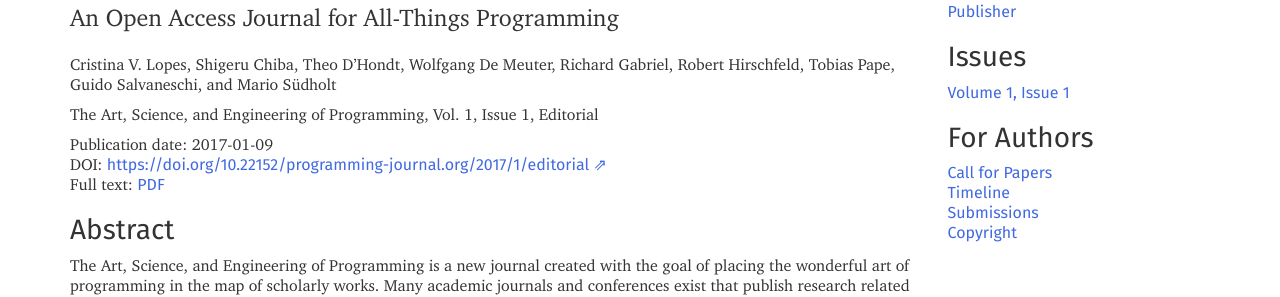
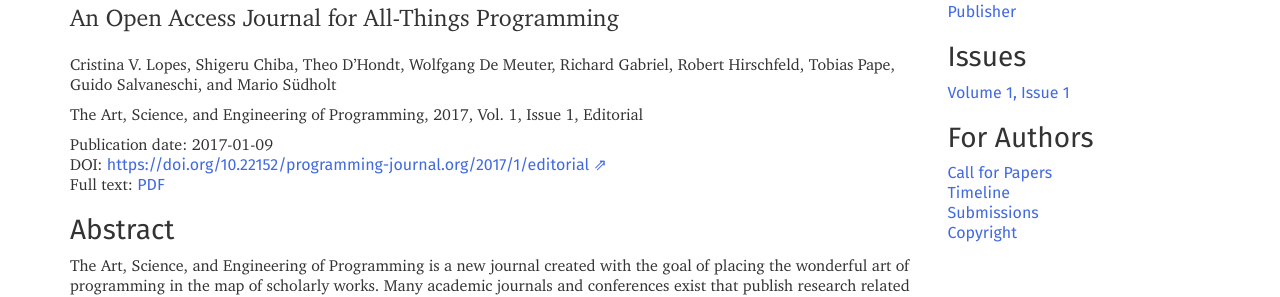
Before and after one commit to programming-journal/programming-journal.github.io, a Jekyll site: the page built from 2017/1/editorial/index.markdown, in a window 1280 px wide. Shown: the part 245-542 px from the top of the page. Built offline with Jekyll 4.4.1, drawn with Linux system fonts in a browser that asks for light colours; nearby versions of some CDN libraries.

Commit message:
Include year in description

```diff
--- a/2017/1/1/index.markdown
+++ b/2017/1/1/index.markdown
@@ -3,7 +3,7 @@ title: "Effective Analysis of C Programs by Rewriting Variability"
 ---
 Alexandru Florin Iosif-Lazar[^1], Jean Melo[^2], Aleksandar S. Dimovski[^3], Claus Brabrand[^4], and Andrzej Wasowski[^5]
 
-The Art, Science, and Engineering of Programming, Vol. 1, Issue 1, Article 1
+The Art, Science, and Engineering of Programming, 2017, Vol. 1, Issue 1, Article 1
 
 Submission date: 2016-09-01
 Publication date: 2017-01-27
--- a/2017/1/2/index.markdown
+++ b/2017/1/2/index.markdown
@@ -3,7 +3,7 @@ title: "Application Embedding: A Language Approach to Declarative Web Programmin
 ---
 David H. Lorenz[^1] and Boaz Rosenan[^2]
 
-The Art, Science, and Engineering of Programming, Vol. 1, Issue 1, Article 2
+The Art, Science, and Engineering of Programming, 2017, Vol. 1, Issue 1, Article 2
 
 Submission date: 2016-09-01
 Publication date: 2017-01-27
--- a/2017/1/3/index.markdown
+++ b/2017/1/3/index.markdown
@@ -3,7 +3,7 @@ title: "Interconnected Linguistic Architecture"
 ---
 Johannes Härtel[^1], Lukas Härtel[^2], Ralf Lämmel[^3], Andrei Varanovich[^4], and Marcel Heinz[^5]
 
-The Art, Science, and Engineering of Programming, Vol. 1, Issue 1, Article 3
+The Art, Science, and Engineering of Programming, 2017, Vol. 1, Issue 1, Article 3
 
 Submission date: 2016-09-02
 Publication date: 2017-01-27
--- a/2017/1/4/index.markdown
+++ b/2017/1/4/index.markdown
@@ -3,7 +3,7 @@ title: "Relationship Maintenance in Software Language Repositories"
 ---
 Ralf Lämmel[^1]
 
-The Art, Science, and Engineering of Programming, Vol. 1, Issue 1, Article 4
+The Art, Science, and Engineering of Programming, 2017, Vol. 1, Issue 1, Article 4
 
 Submission date: 2016-09-02
 Publication date: 2017-01-27
--- a/2017/1/editorial/index.markdown
+++ b/2017/1/editorial/index.markdown
@@ -4,7 +4,7 @@ lead: "An Open Access Journal for All-Things Programming"
 ---
 Cristina V. Lopes, Shigeru Chiba, Theo D’Hondt, Wolfgang De Meuter, Richard Gabriel, Robert Hirschfeld, Tobias Pape, Guido Salvaneschi, and Mario Südholt
 
-The Art, Science, and Engineering of Programming, Vol. 1, Issue 1, Editorial
+The Art, Science, and Engineering of Programming, 2017, Vol. 1, Issue 1, Editorial
 
 Publication date: 2017-01-09
 DOI: <https://doi.org/10.22152/programming-journal.org/2017/1/editorial>
```
